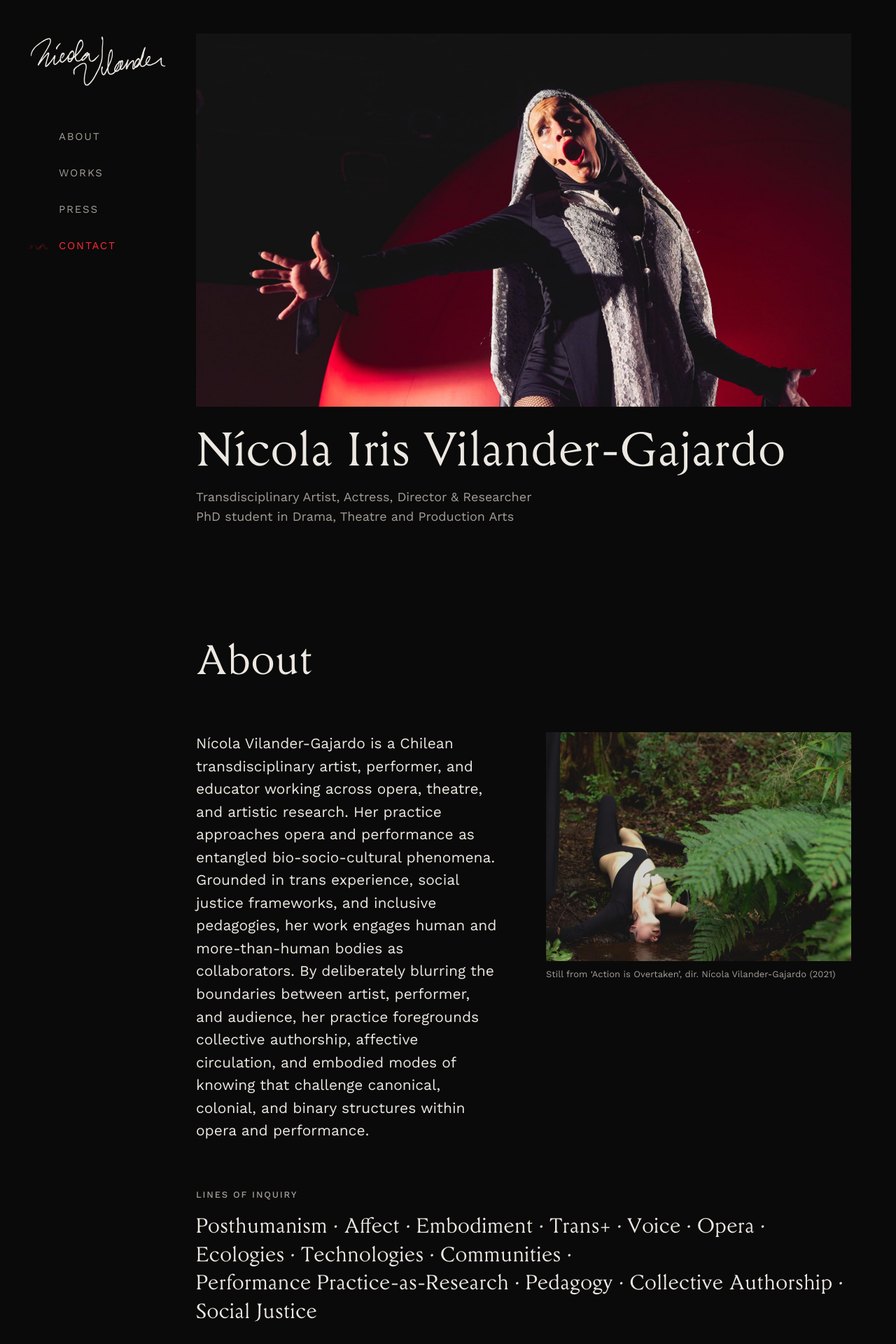
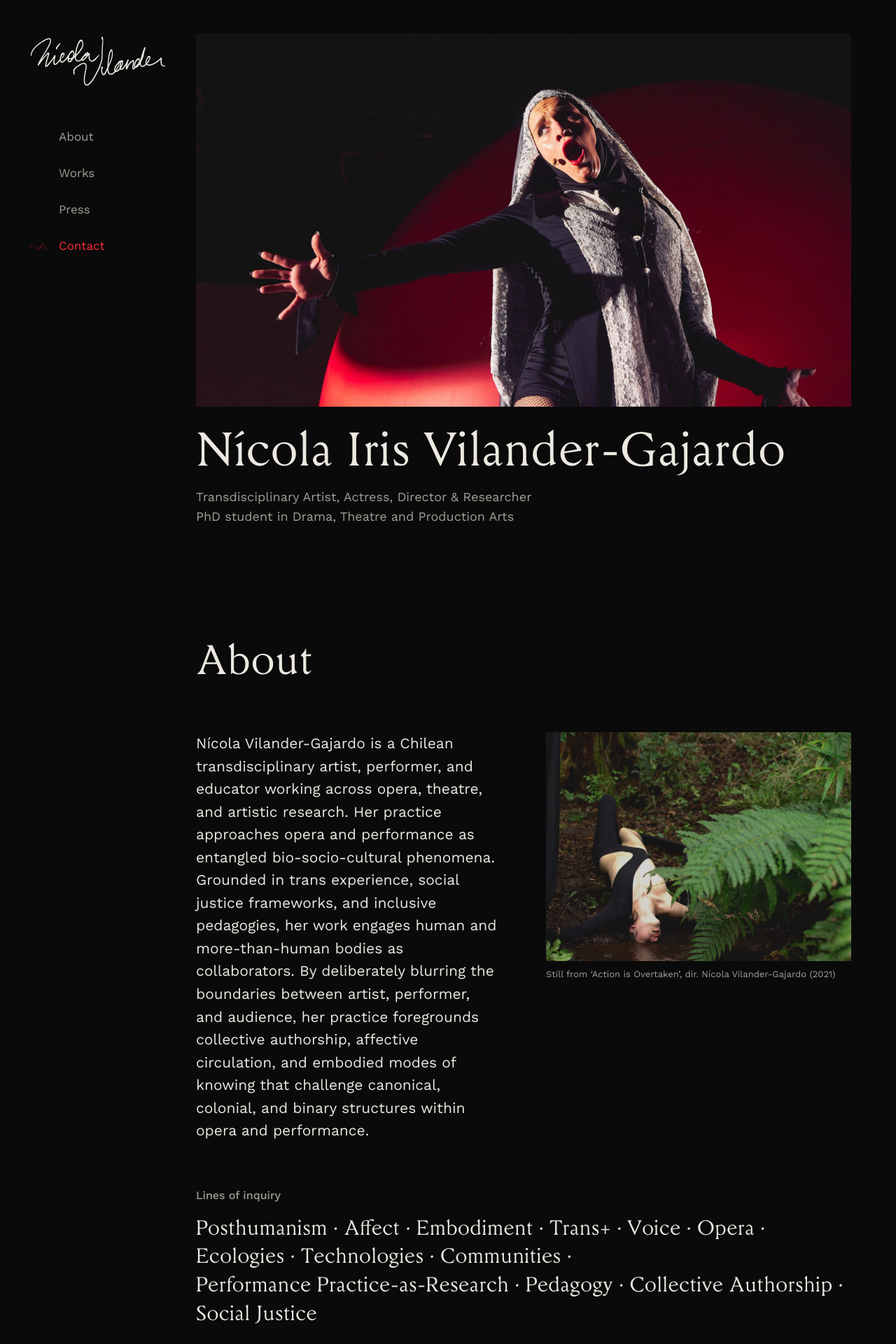
Before and after one commit to gab-hono/nicola-vilander-portfolio, a Next.js app: page / in a window 1280 px wide. Shown: the top 1920 px of the page at 70% size. Built offline with nearby package versions, Linux system fonts and the light colour scheme.

Commit message:
style: drop uppercase tracked labels in navigation and section labels

```diff
--- a/components/AboutSection.tsx
+++ b/components/AboutSection.tsx
@@ -52,7 +52,7 @@ export function AboutSection() {
 
       {/* Lines of inquiry */}
       <div className="flex flex-col gap-4">
-        <h3 className="text-[13px] font-medium tracking-[0.14em] text-muted uppercase">
+        <h3 className="text-[15px] font-medium text-muted lg:text-base">
           Lines of inquiry
         </h3>
         <ul className="flex flex-wrap font-serif text-[21px] leading-[1.45] lg:text-[28px]">
--- a/components/ProjectArticle.tsx
+++ b/components/ProjectArticle.tsx
@@ -44,7 +44,7 @@ export function ProjectArticle({ project }: { project: Project }) {
         >
           {title}
         </h3>
-        <p className="text-[13px] tracking-[0.06em] text-muted lg:text-[15px]">
+        <p className="text-[14px] text-muted lg:text-base">
           {years}
           {role && ` · ${role}`}
         </p>
--- a/components/SiteNav.tsx
+++ b/components/SiteNav.tsx
@@ -38,13 +38,13 @@ type NavLinkProps = {
 
 function NavLink({ item, isActive, variant }: NavLinkProps) {
   const color = isActive ? "text-accent" : "text-muted hover:text-foreground";
-  const size = variant === "mobile" ? "text-[13px]" : "gap-3 text-[15px]";
+  const size = variant === "mobile" ? "text-[15px]" : "gap-3 text-[17px]";
 
   return (
     <a
       href={`#${item.id}`}
       aria-current={isActive ? "location" : undefined}
-      className={`inline-flex min-h-11 items-center tracking-[0.12em] uppercase motion-safe:transition-colors ${size} ${color}`}
+      className={`inline-flex min-h-11 items-center motion-safe:transition-colors ${size} ${color}`}
     >
       {variant === "desktop" && (
         <span
@@ -70,7 +70,7 @@ export function SiteNav() {
           <Signature label={site.name} className="w-28" />
         </a>
         <nav aria-label="Main">
-          {/* gap-5: four links fit in the 320px of a 360px screen (~300px). */}
+          {/* gap-5: the four links (15px, no uppercase) take ~240px, so they fit down to a 320px screen. */}
           <ul className="flex gap-5">
             {navItems.map((item) => (
               <li key={item.id}>
--- a/components/TextLists.tsx
+++ b/components/TextLists.tsx
@@ -9,7 +9,7 @@ export function TextLists({ lists }: { lists?: TextList[] }) {
     <div className="flex flex-col gap-6">
       {lists.map((list) => (
         <div key={list.label} className="flex flex-col gap-2">
-          <h4 className="text-[13px] font-medium tracking-[0.14em] text-muted uppercase">
+          <h4 className="text-[15px] font-medium text-muted lg:text-base">
             {list.label}
           </h4>
           <ul className="flex flex-col gap-1">
```
